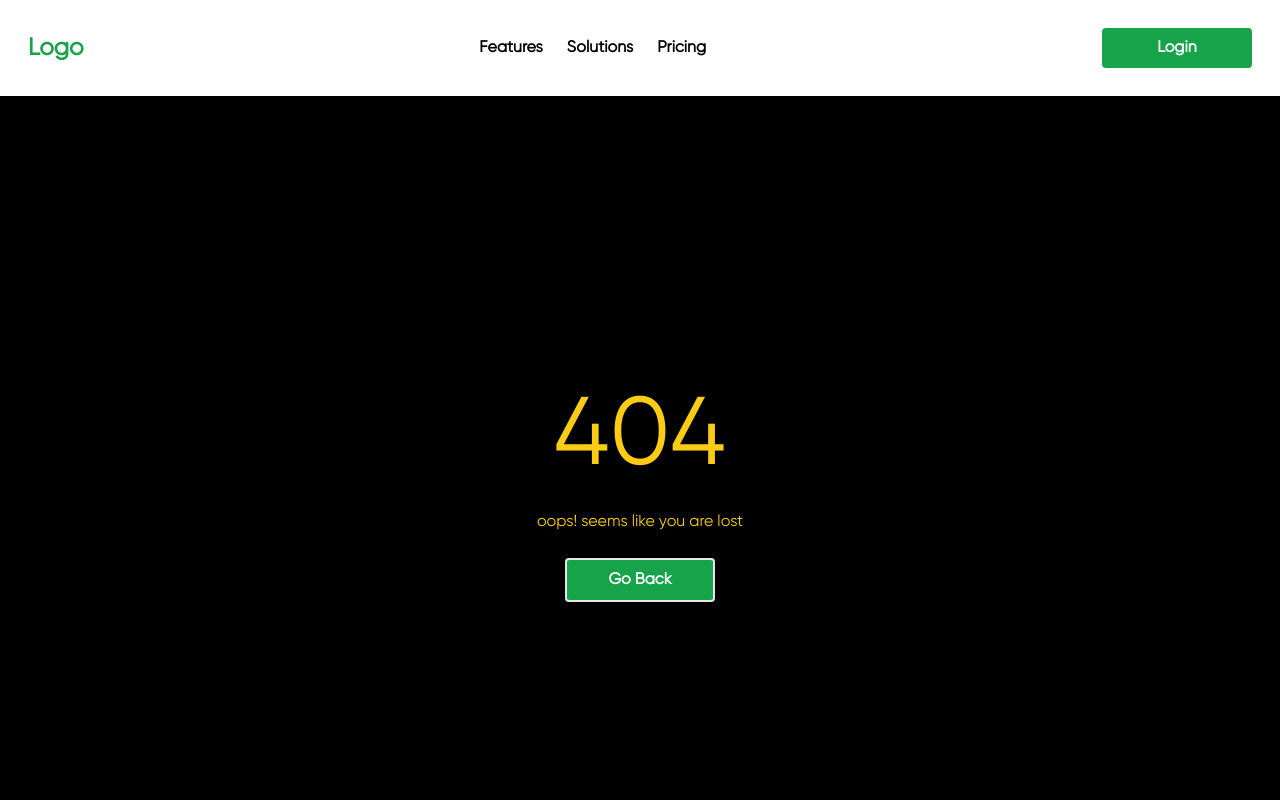
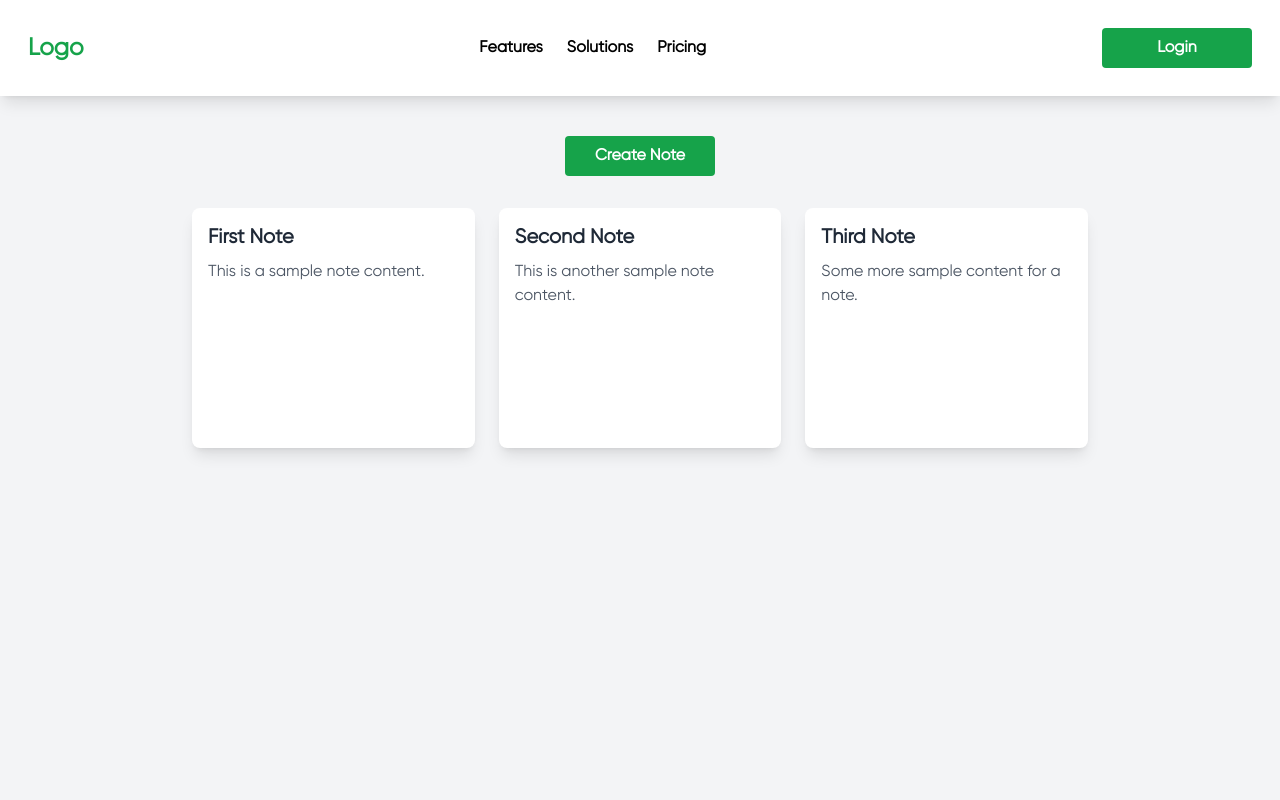
Before and after one commit to AboubakarArisar/pindaribook, a React (Vite) app: page /start in a window 1280 px wide. Before the commit this address had no page. Shown: the top 800 px of the page. Built offline with nearby package versions, Linux system fonts and the light colour scheme.

Commit message:
added note page

```diff
--- /dev/null
+++ b/src/pages/Firstpage.jsx
@@ -0,0 +1,123 @@
+import React, { useState } from "react";
+import { useNavigate } from "react-router-dom";
+import CustomButton from "../components/CustomButton";
+
+const initialNotes = [
+  { id: 1, title: "First Note", content: "This is a sample note content." },
+  {
+    id: 2,
+    title: "Second Note",
+    content: "This is another sample note content.",
+  },
+  {
+    id: 3,
+    title: "Third Note",
+    content: "Some more sample content for a note.",
+  },
+];
+
+const Firstpage = () => {
+  const navigate = useNavigate();
+  const token = localStorage.getItem("token");
+  const [notes, setNotes] = useState(initialNotes);
+  const [isDialogOpen, setIsDialogOpen] = useState(false);
+  const [newNote, setNewNote] = useState({ title: "", content: "" });
+  //   useEffect(() => {
+  //     if (!token) {
+  //       navigate("/login");
+  //     }
+  //   }, [token, navigate]);
+
+  const createNote = () => {
+    setNotes([
+      ...notes,
+      {
+        id: notes.length + 1,
+        title: newNote.title || "New Note",
+        content: newNote.content || "This is a new note.",
+      },
+    ]);
+    setIsDialogOpen(false);
+  };
+
+  const handleDialogClose = () => {
+    setIsDialogOpen(false);
+  };
+
+  const handleInputChange = (e) => {
+    const { name, value } = e.target;
+    setNewNote({
+      ...newNote,
+      [name]: value,
+    });
+  };
+
+  return (
+    <div className='w-full h-screen flex flex-col items-center bg-gray-100 py-10'>
+      <div className='w-full max-w-4xl flex justify-center mb-8'>
+        <CustomButton onClick={() => setIsDialogOpen(true)}>
+          {" "}
+          Create Note
+        </CustomButton>
+      </div>
+
+      <div className='w-full max-w-4xl grid grid-cols-1 sm:grid-cols-2 lg:grid-cols-3 gap-6'>
+        {notes.map((note) => (
+          <div
+            key={note.id}
+            className='bg-white shadow-lg rounded-lg overflow-hidden h-60'
+          >
+            <div className='p-4'>
+              <h2 className='text-xl font-semibold text-gray-800'>
+                {note.title}
+              </h2>
+              <p className='text-gray-600 mt-2'>{note.content}</p>
+            </div>
+          </div>
+        ))}
+      </div>
+
+      {isDialogOpen && (
+        <div className='fixed inset-0 bg-black bg-opacity-50 flex justify-center items-center z-50 transition-all'>
+          <div className='bg-white p-6 rounded-lg shadow-lg w-96 max-w-full transform transition-all scale-100'>
+            <h2 className='text-xl font-semibold mb-4'>Create New Note</h2>
+            <div>
+              <input
+                type='text'
+                name='title'
+                placeholder='Note Title'
+                value={newNote.title}
+                onChange={handleInputChange}
+                className='w-full mb-4 p-2 border border-gray-300 rounded-lg'
+              />
+              <textarea
+                name='content'
+                placeholder='Note Content'
+                value={newNote.content}
+                onChange={handleInputChange}
+                rows='4'
+                className='w-full p-2 border border-gray-300 rounded-lg'
+              />
+            </div>
+            <div className='mt-4 flex justify-end space-x-4'>
+              <button
+                onClick={handleDialogClose}
+                className='bg-gray-300 text-black py-2 px-4 rounded-lg hover:bg-gray-400 transition'
+              >
+                Cancel
+              </button>
+              <CustomButton
+                onClick={createNote}
+                className=' text-white py-2 px-4 rounded-lg transition'
+              >
+                Create Note
+              </CustomButton>
+            </div>
+          </div>
+        </div>
+      )}
+    </div>
+  );
+};
+
+export default Firstpage;
--- a/src/pages/HomePage.jsx
+++ b/src/pages/HomePage.jsx
@@ -1,7 +1,9 @@
 import React from "react";
+import { useNavigate } from "react-router-dom";
 import CustomButton from "../components/CustomButton";
 
 const Home = () => {
+  const navigate = useNavigate();
   return (
     <>
       <main className='w-full h-screen bg-[rgb(249 246 242)] flex flex-col justify-center items-center gap-8 '>
@@ -11,7 +13,7 @@ const Home = () => {
         <h1 className='font-gilroy font-bold text-green-600 opacity-50 text-3xl md:text-7xl tracking-wide'>
           Academics
         </h1>
-        <CustomButton onClick={() => console.log("Button clicked!")}>
+        <CustomButton onClick={() => navigate("/start")}>
           Start Learning
         </CustomButton>
       </main>
--- a/src/router/router.jsx
+++ b/src/router/router.jsx
@@ -10,6 +10,7 @@ import PrivacyPolicy from "../pages/PrivacyPolicy";
 import Pricing from "../pages/Pricing";
 import Features from "../pages/Features";
 import Solution from "../pages/Solution";
+import Firstpage from "../pages/Firstpage";
 
 const AppRouter = () => {
   return (
@@ -17,6 +18,7 @@ const AppRouter = () => {
       <Navbar />
       <Routes>
         <Route path='/' element={<Home />} />
+        <Route path='/start' element={<Firstpage />} />
         <Route path='*' element={<PageNotFound />} />
         <Route path='/contact' element={<ContactUs />} />
         <Route path='/login' element={<Login />} />
```
